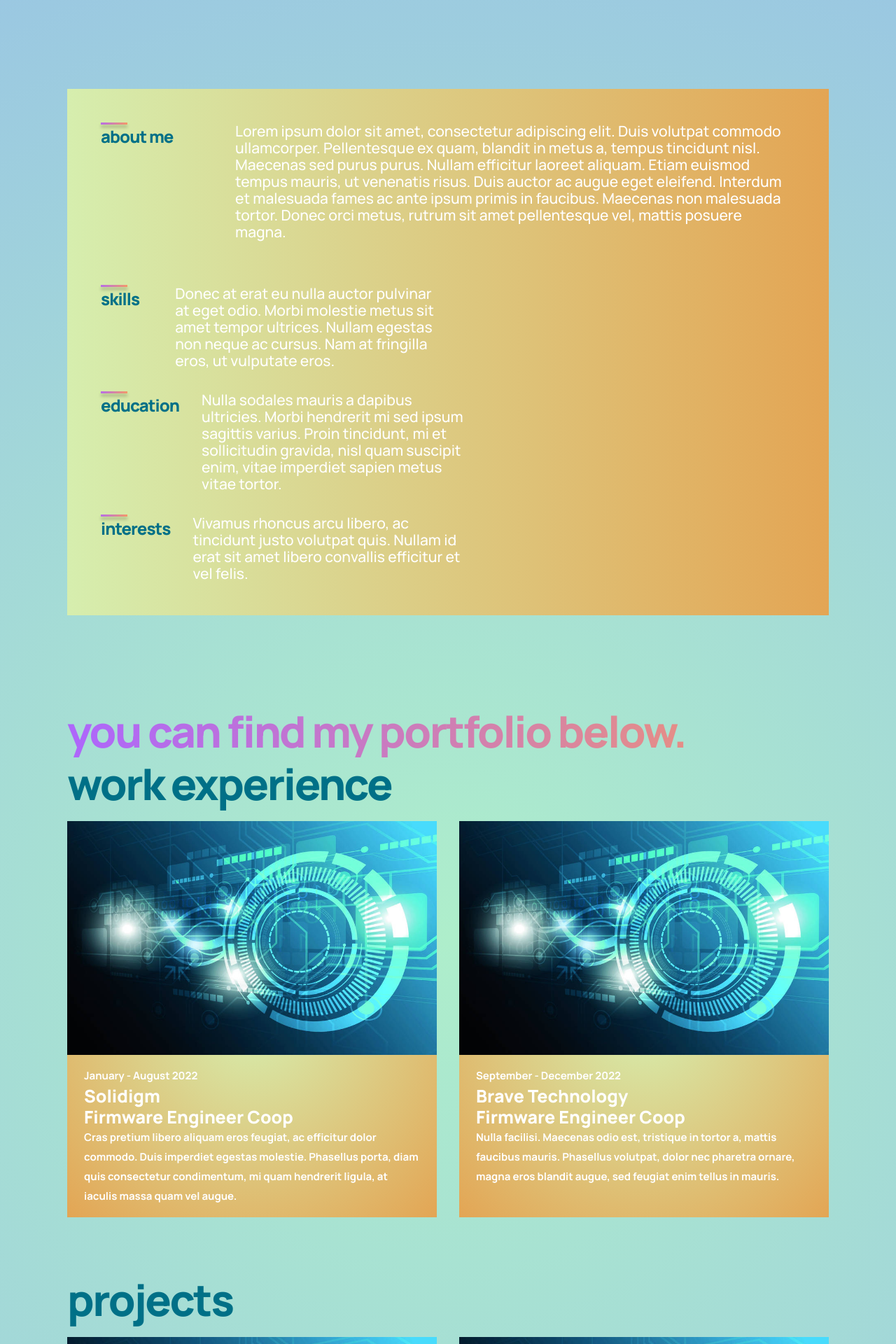
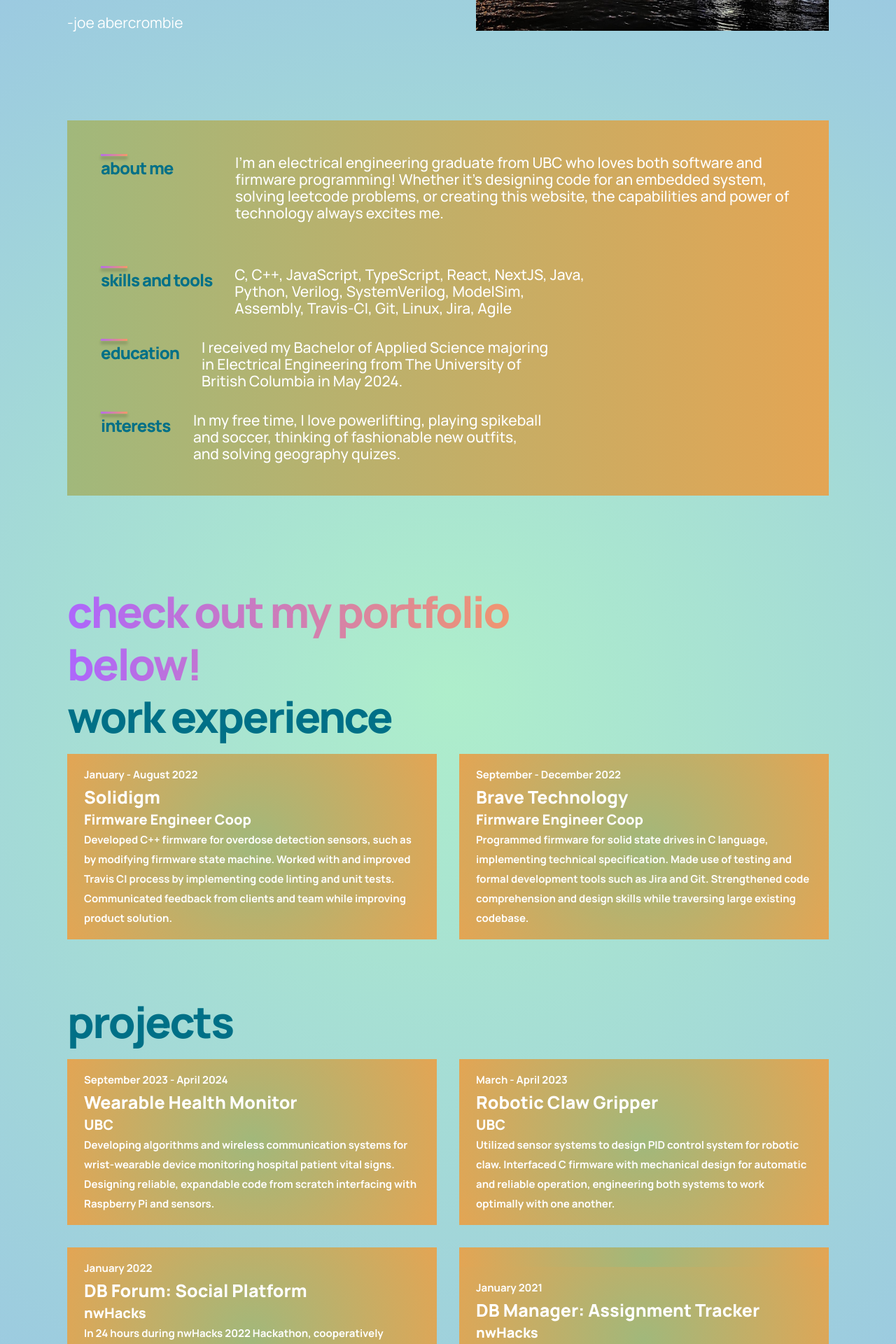
Before and after one commit to kerryz12/kerryz12.github.io, a React (Vite) app: page / in a window 1280 px wide. Shown: the part 540-2460 px from the top of the page at 70% size. Built offline with nearby package versions, Linux system fonts and the light colour scheme.

Commit message:
added content

```diff
--- a/src/components/about/About.tsx
+++ b/src/components/about/About.tsx
@@ -5,12 +5,12 @@ function About() {
     return (
         <div className="about section__margin" id="about">
             <div className="about-feature">
-                <Feature title="about me" text="Lorem ipsum dolor sit amet, consectetur adipiscing elit. Duis volutpat commodo ullamcorper. Pellentesque ex quam, blandit in metus a, tempus tincidunt nisl. Maecenas sed purus purus. Nullam efficitur laoreet aliquam. Etiam euismod tempus mauris, ut venenatis risus. Duis auctor ac augue eget eleifend. Interdum et malesuada fames ac ante ipsum primis in faucibus. Maecenas non malesuada tortor. Donec orci metus, rutrum sit amet pellentesque vel, mattis posuere magna." />
+                <Feature title="about me" text="I'm an electrical engineering graduate from UBC who loves both software and firmware programming! Whether it's designing code for an embedded system, solving leetcode problems, or creating this website, the capabilities and power of technology always excites me. " />
             </div>
             <div className="about-container">
-                <Feature title="skills" text="Donec at erat eu nulla auctor pulvinar at eget odio. Morbi molestie metus sit amet tempor ultrices. Nullam egestas non neque ac cursus. Nam at fringilla eros, ut vulputate eros." />
-                <Feature title="education" text="Nulla sodales mauris a dapibus ultricies. Morbi hendrerit mi sed ipsum sagittis varius. Proin tincidunt, mi et sollicitudin gravida, nisl quam suscipit enim, vitae imperdiet sapien metus vitae tortor." />
-                <Feature title="interests" text="Vivamus rhoncus arcu libero, ac tincidunt justo volutpat quis. Nullam id erat sit amet libero convallis efficitur et vel felis." />
+                <Feature title="skills and tools" text="C, C++, JavaScript, TypeScript, React, NextJS, Java, Python, Verilog, SystemVerilog, ModelSim, Assembly, Travis-CI, Git, Linux, Jira, Agile" />
+                <Feature title="education" text="I received my Bachelor of Applied Science majoring in Electrical Engineering from The University of British Columbia in May 2024." />
+                <Feature title="interests" text="In my free time, I love powerlifting, playing spikeball and soccer, thinking of fashionable new outfits, and solving geography quizes." />
             </div>
         </div>
     )
--- a/src/components/about/about.css
+++ b/src/components/about/about.css
@@ -4,7 +4,7 @@
 
     padding: 2rem;
     /*background: linear-gradient(90deg, rgba(7,0,120,1) 0%, rgba(9,9,121,1) 35%, rgba(0,112,135,1) 100%);*/
-    background: linear-gradient(90deg, rgba(214,238,174,1) 0%, rgba(227,165,84,1) 100%);
+    background: linear-gradient(90deg, rgba(161,184,123,1) 0%, rgba(227,165,84,1) 100%);
 }
 
 .about-feature {
--- a/src/components/article/Article.tsx
+++ b/src/components/article/Article.tsx
@@ -4,12 +4,12 @@ const Article = ({imgUrl, date, company, title, body} : {imgUrl:any, date:any, c
     return (
         <div className="portfolio-container_article">
             <div className="portfolio-container_article-image">
-                <img src={imgUrl} alt="image" />
+                {/*<img src={imgUrl} alt="image" />*/}
             </div>
             <div className="portfolio-container_article-content">
                 <div>
                     <p>{date}</p>
-                    <h3>{company}</h3>
+                    <h2>{company}</h2>
                     <h3>{title}</h3>
                     <p>{body}</p>
                 </div>
--- a/src/components/article/article.css
+++ b/src/components/article/article.css
@@ -4,13 +4,13 @@
 
     display: flex;
     flex-direction: column;
-    background: radial-gradient(circle, rgba(214,238,174,1) 0%, rgba(227,165,84,1) 100%);
+    background: var(--color-box);
 }
 
 .portfolio-container_article-image {
     width: 100%;
     height: 100%;
-    background: radial-gradient(circle, rgba(214,238,174,1) 0%, rgba(227,165,84,1) 100%);
+    background: var(--color-box);
 }
 
 .portfolio-container_article-image img {
@@ -35,10 +35,18 @@
     color: #FFFFFF;
 }
 
+.portfolio-container_article-content h2 {
+    font-family: var(--font-family);
+    font-weight: 800;
+    font-size: 25px;
+    line-height: 35px;
+    color: #FFFFFF;
+}
+
 .portfolio-container_article-content h3 {
     font-family: var(--font-family);
     font-weight: 800;
-    font-size: 25px;
+    font-size: 20px;
     line-height: 30px;
     color: #FFFFFF;
 }
--- a/src/components/feature/feature.css
+++ b/src/components/feature/feature.css
@@ -35,7 +35,7 @@
 
 .features-container__feature-text {
     flex: 5;
-    max-width: 390px;
+    max-width: 500px;
     display: flex;
 }
 
--- a/src/components/header/Header.tsx
+++ b/src/components/header/Header.tsx
@@ -8,14 +8,14 @@ function Header() {
             <div className="header-content">
                 <h1 className="gradient__text">
                     <TypeAnimation
-                        sequence={["don't expect to find diamonds while mining at the wrong level."]}
+                        sequence={["\"if you have a task to do, it’s better to do it than to live with the fear of it.\""]}
                         cursor={true}
                         speed={60}
                     />
                 </h1>
                 <p>
                     <TypeAnimation
-                        sequence={[3000, "-unknown"]}
+                        sequence={[3500, "-joe abercrombie"]}
                         cursor={false}
                     />
                 </p>
--- a/src/components/header/header.css
+++ b/src/components/header/header.css
@@ -49,7 +49,7 @@
     width: 100%;
     height: 100%;
 
-    animation: fade-in 3s;
+    animation: fade-in 5s;
 }
 
 @keyframes fade-in {
--- a/src/components/portfolio/Portfolio.tsx
+++ b/src/components/portfolio/Portfolio.tsx
@@ -7,7 +7,7 @@ const Portfolio = () => {
         <div className="portfolio section__padding">
             <div className="portfolio-heading-1" id="portfolio">
                 <h1 className="gradient__text">
-                    you can find my portfolio below.
+                    check out my portfolio below!
                 </h1>
                 <h1>
                     work experience
@@ -15,8 +15,19 @@ const Portfolio = () => {
             </div>
             <div className="portfolio-container-1">
                 <div className="portfolio-container_group-1">
-                    <Article imgUrl={tech} date="January - August 2022" company="Solidigm" title="Firmware Engineer Coop" body="Cras pretium libero aliquam eros feugiat, ac efficitur dolor commodo. Duis imperdiet egestas molestie. Phasellus porta, diam quis consectetur condimentum, mi quam hendrerit ligula, at iaculis massa quam vel augue. " />
-                    <Article imgUrl={tech} date="September - December 2022" company="Brave Technology" title="Firmware Engineer Coop" body="Nulla facilisi. Maecenas odio est, tristique in tortor a, mattis faucibus mauris. Phasellus volutpat, dolor nec pharetra ornare, magna eros blandit augue, sed feugiat enim tellus in mauris." />
+                    <Article imgUrl={tech} date="January - August 2022" company="Solidigm" title="Firmware Engineer Coop"
+                        body="Developed C++ firmware for overdose detection sensors,
+                        such as by modifying firmware state machine. Worked
+                        with and improved Travis CI process by implementing
+                        code linting and unit tests. Communicated feedback
+                        from clients and team while improving product solution. "
+                    />
+                    <Article imgUrl={tech} date="September - December 2022" company="Brave Technology" title="Firmware Engineer Coop"
+                        body="Programmed firmware for solid state drives in C language, implementing technical specification. Made use
+                        of testing and formal development tools such as Jira
+                        and Git. Strengthened code comprehension and design
+                        skills while traversing large existing codebase."
+                    />
                 </div>
             </div>
 
@@ -27,10 +38,32 @@ const Portfolio = () => {
             </div>
             <div className="portfolio-container-2">
                 <div className="portfolio-container_group-2">
-                    <Article imgUrl={tech} date="January 2023" company = "UBC" title="Student" body="Sed venenatis eleifend felis non interdum. Praesent luctus semper orci, sed fermentum massa fermentum quis. Integer eu dignissim lorem." />
-                    <Article imgUrl={tech} date="February 2023" company = "UBC" title="Student" body="Sed venenatis eleifend felis non interdum. Praesent luctus semper orci, sed fermentum massa fermentum quis. Integer eu dignissim lorem." />
-                    <Article imgUrl={tech} date="March 2023" company = "UBC" title="Student" body="Sed venenatis eleifend felis non interdum. Praesent luctus semper orci, sed fermentum massa fermentum quis. Integer eu dignissim lorem." />
-                    <Article imgUrl={tech} date="April 2023" company = "UBC" title="Student" body="Sed venenatis eleifend felis non interdum. Praesent luctus semper orci, sed fermentum massa fermentum quis. Integer eu dignissim lorem." />
+                    <Article imgUrl={tech} date="September 2023 - April 2024" company = "Wearable Health Monitor" title="UBC"
+                        body="Developing algorithms and wireless communication
+                        systems for wrist-wearable device monitoring hospital
+                        patient vital signs. Designing reliable, expandable code
+                        from scratch interfacing with Raspberry Pi and sensors."
+                    />
+                    <Article imgUrl={tech} date="March - April 2023" company = "Robotic Claw Gripper" title="UBC"
+                        body="Utilized sensor systems to design PID control system for
+                        robotic claw. Interfaced C firmware with mechanical design for automatic and reliable operation, engineering
+                        both systems to work optimally with one another."
+                    />
+                    <Article imgUrl={tech} date="January 2022" company = "DB Forum: Social Platform" title="nwHacks"
+                        body="In 24 hours during nwHacks 2022 Hackathon, cooperatively implemented full-stack school-sorted forum website using Next.JS for front-end, and Java and MongoDB
+                        for back-end. Challenged problem-solving and software development skills while working under time limit"
+                    />
+                    <Article imgUrl={tech} date="January 2021" company = "DB Manager: Assignment Tracker" title="nwHacks"
+                        body="Created school assignment tracker application with
+                        team of four during nwHacks 2021 Hackathon in a 24-
+                        hour period. Use of Git and libraries such as Gson and
+                        JavaFX to collaboratively create Java GUI app."
+                    />
+                    <Article imgUrl={tech} date="October - November 2020" company = "Simple RISC Machine" title="UBC"
+                        body="Designed a RISC machine capable of executing ARMstyle instructions in Verilog. Enhanced debugging skills
+                        by debugging interactions between registers, CPU, RAM
+                        and other components using ModelSim."
+                    />
                 </div>
             </div>
         </div>
--- a/src/components/portfolio/portfolio.css
+++ b/src/components/portfolio/portfolio.css
@@ -26,6 +26,7 @@
     line-height: 75px;
     letter-spacing: -0.04em;
     color: var(--color-text);
+    width: 60%
 }
 
 .portfolio-heading-2 h1 {
--- a/src/index.css
+++ b/src/index.css
@@ -12,4 +12,5 @@
   /*--color-text: #81AFDD;*/
   --color-text: #007087;
   --color-subtext: #FF8A71;
+  --color-box: radial-gradient(circle, rgba(161,184,123,1) 0%, rgba(227,165,84,1) 100%);
 }
```
Also changed, not shown: src/assets/tech-1.jpg (added), src/assets/tech.jpg.
